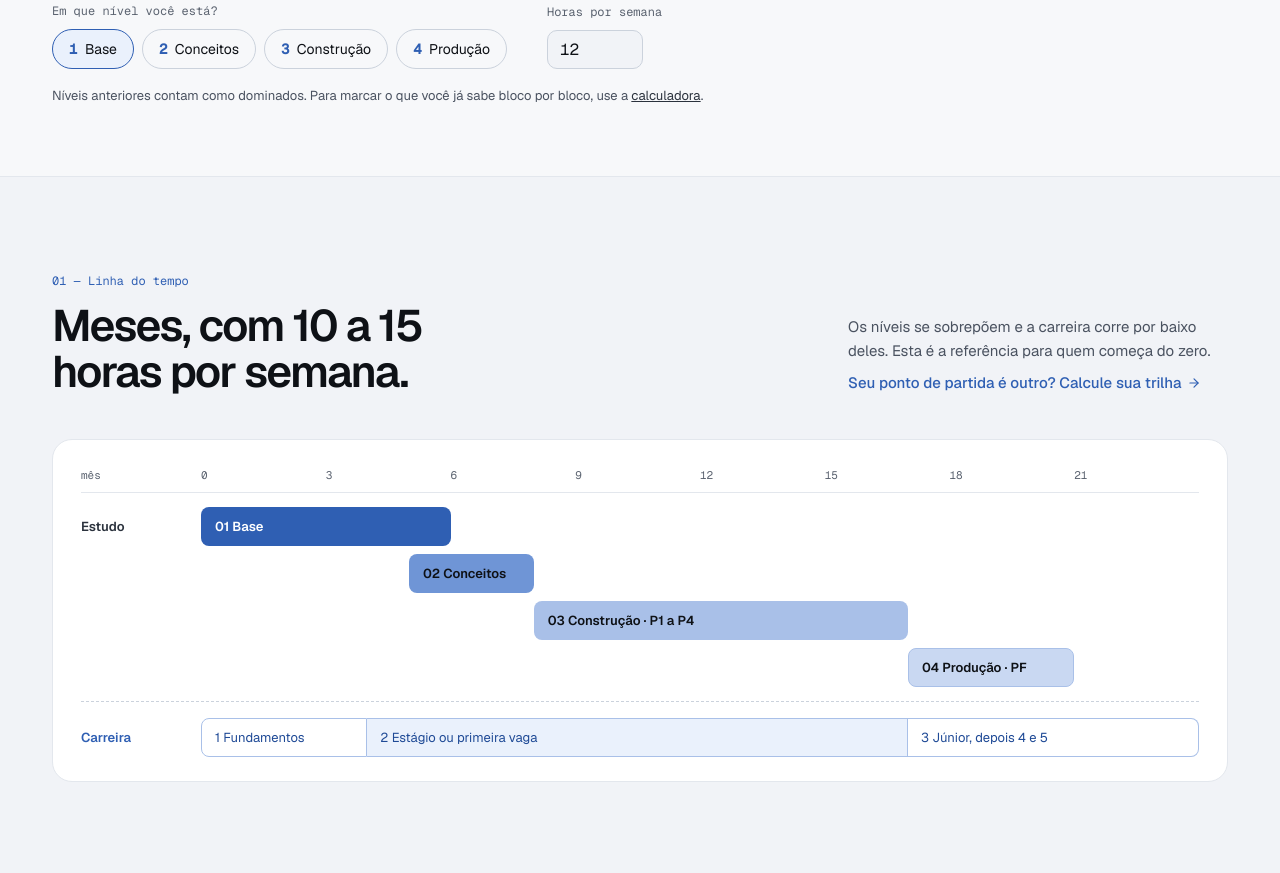
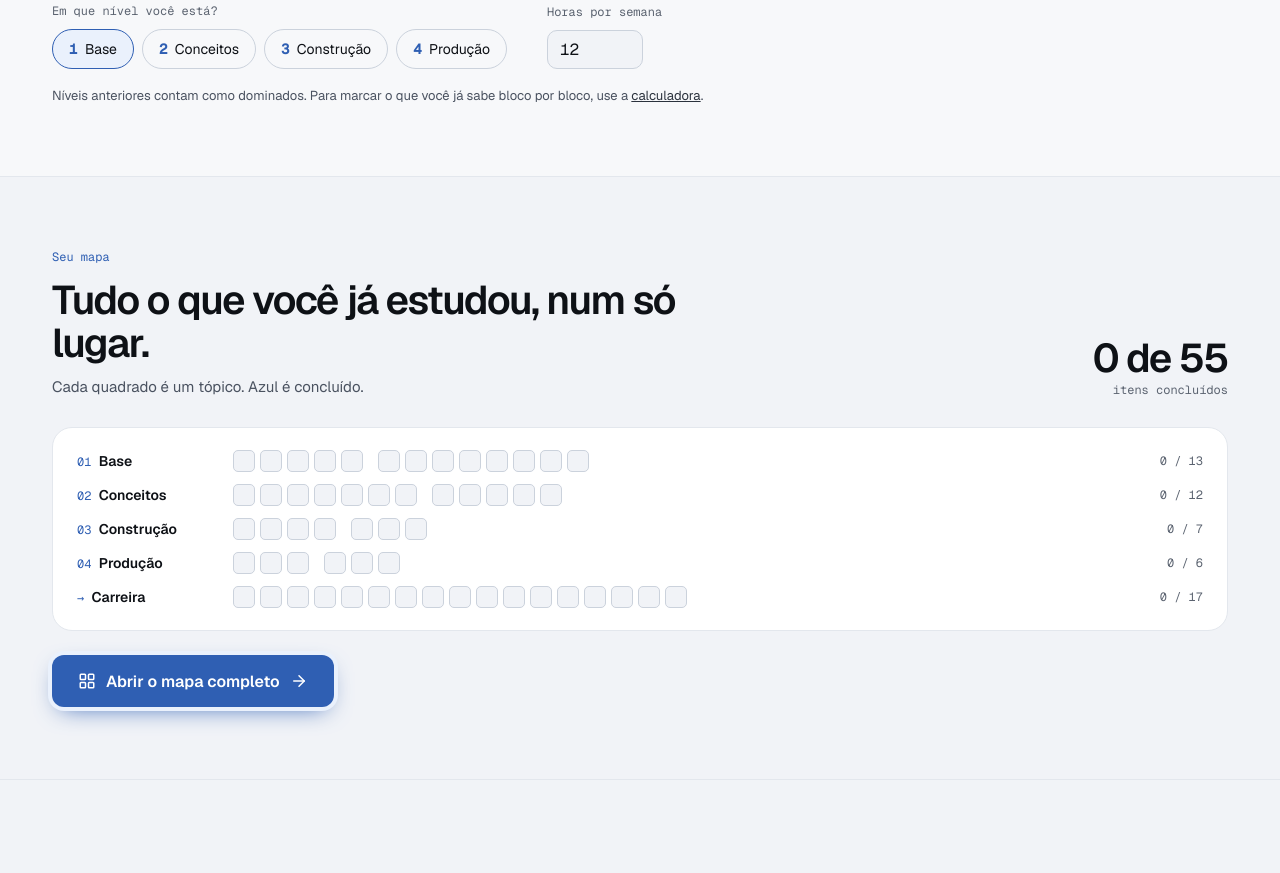
Before and after one commit to Oseiasdfarias/roadmap-ai-engineer, an Astro site: page / in a window 1280 px wide. Shown: the part 1415-2288 px from the top of the page. Built offline with nearby package versions, Linux system fonts and the light colour scheme; Astro itself is replaced by a stand-in of ours.

Commit message:
Adiciona o resumo do mapa na home, com botão para o mapa completo

```diff
--- /dev/null
+++ b/src/components/inicio/MapaResumo.astro
@@ -0,0 +1,99 @@
+---
+import { getCollection } from 'astro:content';
+import { LayoutGrid, ArrowRight } from '@lucide/astro';
+import { dicasDaFase, idProgresso, todosIdsProgresso, topicosDoNivel } from '../../lib/conteudo';
+import { url } from '../../lib/url';
+import '../../styles/mapa.css';
+
+const cap = (s: string) => s.charAt(0).toUpperCase() + s.slice(1);
+const niveis = await Promise.all(
+  (await getCollection('niveis'))
+    .sort((a, b) => a.data.id - b.data.id)
+    .map(async (n) => {
+      const grupos = await topicosDoNivel(n.data.id);
+      return { d: n.data, grupos, ids: grupos.flatMap((g) => g.itens.map(idProgresso)) };
+    }),
+);
+const dicas = (await Promise.all((await getCollection('fases')).sort((a, b) => a.data.id - b.data.id).map((f) => dicasDaFase(f.data.id)))).flat();
+const todos = await todosIdsProgresso();
+---
+<section id="mapa-resumo" class="mres" aria-labelledby="mres-titulo">
+  <div class="mres-in">
+    <div class="mres-cab">
+      <div>
+        <div class="kicker">Seu mapa</div>
+        <h2 id="mres-titulo">Tudo o que você já estudou, num só lugar.</h2>
+        <p>Cada quadrado é um tópico. Azul é concluído. <span data-perfil-aviso hidden>Hachurado é o que o seu perfil permite pular.</span></p>
+      </div>
+      <div class="mres-num">
+        <b data-progresso-conta={todos.join(',')} data-progresso-formato="de"><span data-progresso-texto>0 de {todos.length}</span></b>
+        <span>itens concluídos</span>
+      </div>
+    </div>
+
+    <div class="mres-grade">
+      {niveis.map((n) => (
+        <div class="mres-linha">
+          <a class="mres-rot" href={url(`/nivel/${n.d.id}/`)}><span class="k">0{n.d.id}</span> {cap(n.d.curto)}</a>
+          <ul class="mapa-qs mres-qs">
+            {n.grupos.map((g, gi) =>
+              g.itens.map((t, ti) => (
+                <li class={gi > 0 && ti === 0 ? 'mres-sep' : undefined}>
+                  <a class="mapa-q" data-tipo="topico" href={url(`/topico/${t.id}/`)} data-progresso-id={idProgresso(t)} data-marca-topico={t.id} data-titulo={t.data.titulo} aria-label={t.data.titulo}>
+                    <span class="sr-only estado-feito"> (estudado)</span>
+                  </a>
+                </li>
+              )),
+            )}
+          </ul>
+          <small class="mres-conta" data-progresso-conta={n.ids.join(',')}><span data-progresso-texto>0 / {n.ids.length}</span></small>
+        </div>
+      ))}
+      <div class="mres-linha">
+        <a class="mres-rot" href="#carreira"><span class="k">→</span> Carreira</a>
+        <ul class="mapa-qs mres-qs">
+          {dicas.map((x) => (
+            <li>
+              <a class="mapa-q" data-tipo="dica" href={url(`/carreira/${x.id}/`)} data-progresso-id={idProgresso(x)} data-titulo={x.data.titulo} aria-label={x.data.titulo}>
+                <span class="sr-only estado-feito"> (estudado)</span>
+              </a>
+            </li>
+          ))}
+        </ul>
+        <small class="mres-conta" data-progresso-conta={dicas.map(idProgresso).join(',')}><span data-progresso-texto>0 / {dicas.length}</span></small>
+      </div>
+    </div>
+
+    <a class="mres-cta" href={url('/progresso/')}><LayoutGrid aria-hidden="true" /> Abrir o mapa completo <ArrowRight aria-hidden="true" /></a>
+  </div>
+</section>
+
+<style is:global>
+  .mres { border-top: 1px solid var(--line); background: var(--section-alt); }
+  .mres-in { max-width: 1240px; margin: 0 auto; padding: 72px 32px; }
+  .mres-cab { display: flex; justify-content: space-between; align-items: end; gap: 24px 40px; flex-wrap: wrap; margin-bottom: 28px; }
+  .mres-cab h2 { font-size: clamp(28px, 3.6vw, 40px); font-weight: 600; letter-spacing: -.04em; line-height: 1.08; margin: 0 0 10px; max-width: 640px; }
+  .mres-cab p { font-size: 15px; line-height: 1.6; color: var(--text-2); margin: 0; }
+  .mres [hidden] { display: none !important; }
+  .mres-num { text-align: right; }
+  .mres-num b { display: block; font-size: 40px; font-weight: 600; letter-spacing: -.04em; line-height: 1; }
+  .mres-num > span { font-family: var(--font-mono); font-size: 12px; color: var(--muted); }
+  .mres-grade { border: 1px solid var(--line); background: var(--surface); border-radius: 20px; padding: 22px 24px; display: flex; flex-direction: column; gap: 12px; }
+  .mres-linha { display: grid; grid-template-columns: 140px minmax(0, 1fr) 56px; gap: 16px; align-items: center; }
+  .mres-rot { font-size: 14px; font-weight: 600; color: var(--text); text-decoration: none; white-space: nowrap; }
+  .mres-rot:hover { color: var(--accent); }
+  .mres-rot .k { font-family: var(--font-mono); font-size: 12px; font-weight: 400; color: var(--accent); margin-right: 4px; }
+  .mres-qs .mres-sep { margin-left: 10px; }
+  .mres-conta { font-family: var(--font-mono); font-size: 12px; color: var(--muted); text-align: right; }
+  .mres-cta { margin-top: 24px; display: inline-flex; align-items: center; gap: 10px; min-height: 52px; padding: 0 26px; border-radius: 12px; font-size: 16px; font-weight: 600; text-decoration: none; background: var(--accent); color: var(--accent-ink); box-shadow: 0 0 0 4px var(--accent-soft), 0 8px 24px -8px var(--accent); transition: transform .2s, box-shadow .2s; }
+  .mres-cta:hover { transform: translateY(-2px); box-shadow: 0 0 0 6px var(--accent-soft), 0 12px 28px -8px var(--accent); }
+  .mres-cta svg { width: 18px; height: 18px; }
+  @media (max-width: 640px) {
+    .mres-in { padding: 56px 16px; }
+    .mres-num { text-align: left; }
+    .mres-linha { grid-template-columns: minmax(0, 1fr) auto; gap: 8px; }
+    .mres-linha .mres-qs { grid-column: 1 / -1; grid-row: 2; }
+    .mres-grade { padding: 18px; }
+    .mres-cta { width: 100%; justify-content: center; }
+  }
+</style>
--- a/src/pages/index.astro
+++ b/src/pages/index.astro
@@ -2,6 +2,7 @@
 import Base from '../layouts/Base.astro';
 import Hero from '../components/inicio/Hero.astro';
 import Escolha from '../components/inicio/Escolha.astro';
+import MapaResumo from '../components/inicio/MapaResumo.astro';
 import Tempo from '../components/inicio/Tempo.astro';
 import Niveis from '../components/inicio/Niveis.astro';
 import Portfolio from '../components/inicio/Portfolio.astro';
@@ -12,6 +13,7 @@ import { SITE } from '../config';
 <Base titulo={SITE.titulo} descricao={SITE.descricao} rotaOg="index">
   <Hero />
   <Escolha />
+  <MapaResumo />
   <Tempo />
   <Niveis />
   <Portfolio />
--- /dev/null
+++ b/src/styles/mapa.css
@@ -0,0 +1,13 @@
+/* Quadrados do mapa de progresso (página /progresso/ e resumo da home). */
+.mapa-qs { list-style: none; margin: 0; padding: 0; display: flex; flex-wrap: wrap; gap: 5px; }
+.mapa-q { position: relative; display: block; width: 22px; height: 22px; border-radius: 5px; border: 1.5px solid var(--line-strong); background: var(--surface-2); transition: transform .12s, background .15s; }
+.mapa-q:hover, .mapa-q:focus-visible { transform: scale(1.15); border-color: var(--accent); outline: none; z-index: 2; }
+.mapa-q.feito { background: var(--accent); border-color: var(--accent); }
+.mapa-q[data-marca="pular"]:not(.feito) { background: repeating-linear-gradient(135deg, var(--line) 0 3px, transparent 3px 6px); border-style: dashed; }
+.mapa-q[data-marca="revisar"]:not(.feito)::before { content: ""; position: absolute; inset: 6px; border-radius: 50%; background: var(--accent); opacity: .55; }
+.mapa-q.demo { display: inline-block; width: 16px; height: 16px; }
+.mapa-q.demo[data-marca="revisar"]::before { inset: 4px; }
+.mapa-q[data-titulo]:hover::after, .mapa-q[data-titulo]:focus-visible::after { content: attr(data-titulo); position: absolute; left: 50%; bottom: calc(100% + 8px); transform: translateX(-50%) scale(.87); white-space: nowrap; font-size: 13px; padding: 6px 10px; border-radius: 8px; background: var(--text); color: var(--bg); pointer-events: none; }
+@media (max-width: 520px) {
+  .mapa-q[data-titulo]:hover::after, .mapa-q[data-titulo]:focus-visible::after { display: none; }
+}
```
Also changed, not shown: src/pages/progresso.astro (+1 -10 lines), tests/e2e/progresso-pagina.spec.ts (+13 -0 lines), tests/e2e/redesign.spec.ts (+2 -2 lines).
